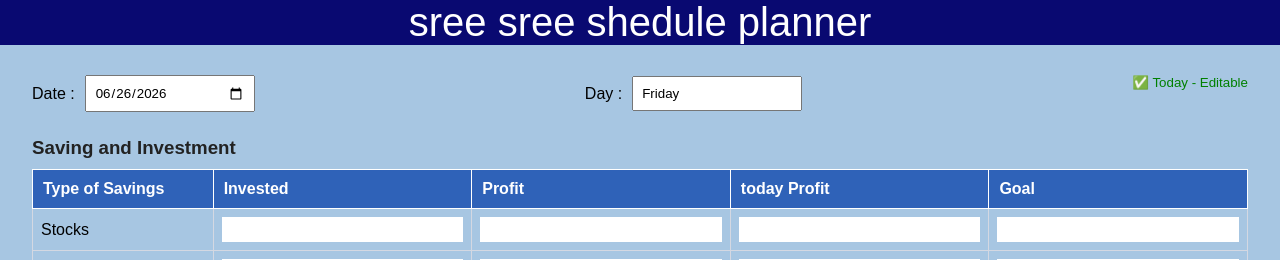
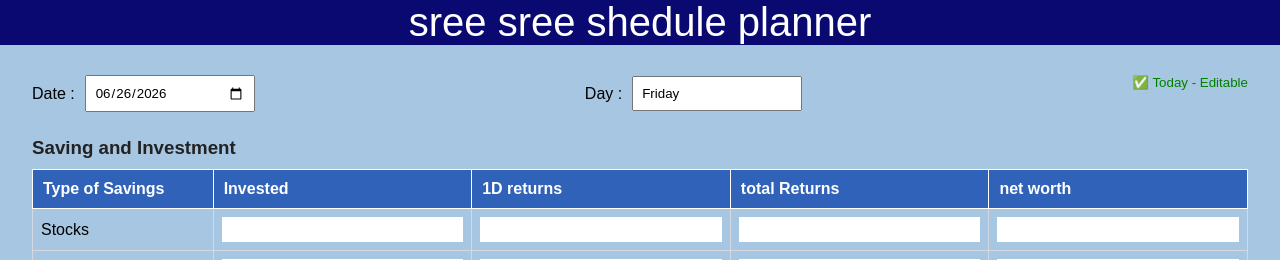
Before and after one commit to Beepalisrikanth/srikanth_shedule_planner, a React app: page / in a window 1280 px wide. Shown: the top 260 px of the page. Built offline with nearby package versions, Linux system fonts and the light colour scheme; no server answers; the HTML template or start-up script is replaced by a standard one.

Commit message:
saving and investment modification

```diff
--- a/src/components/Dashboard/Dashboard.jsx
+++ b/src/components/Dashboard/Dashboard.jsx
@@ -306,9 +306,9 @@ export default function Dashboard() {
           <tr>
             <th>Type of Savings</th>
             <th>Invested</th>
-            <th>Profit</th>
-            <th>today Profit</th>
-            <th>Goal</th>
+            <th>1D returns</th>
+            <th>total Returns</th>
+            <th>net worth</th>
           </tr>
         </thead>
         <tbody>
```
